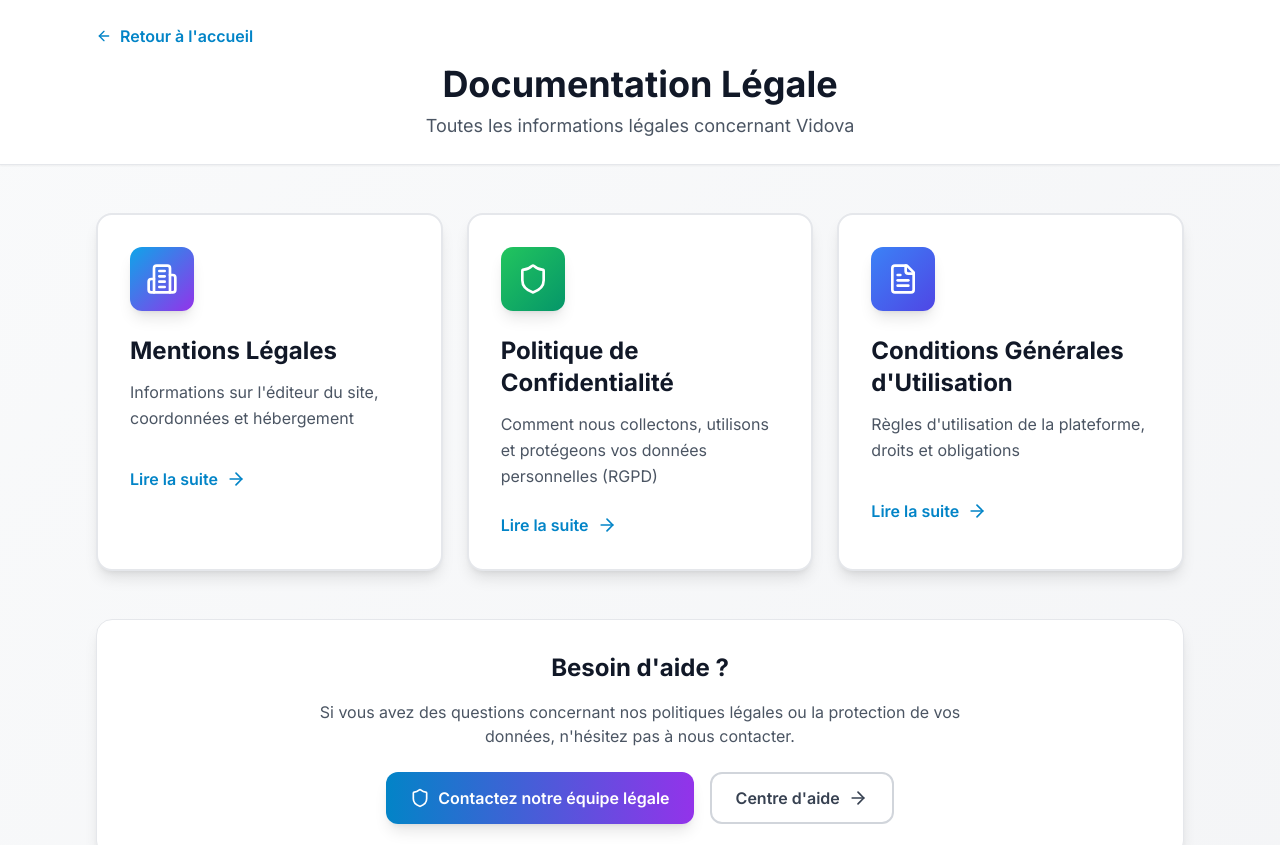
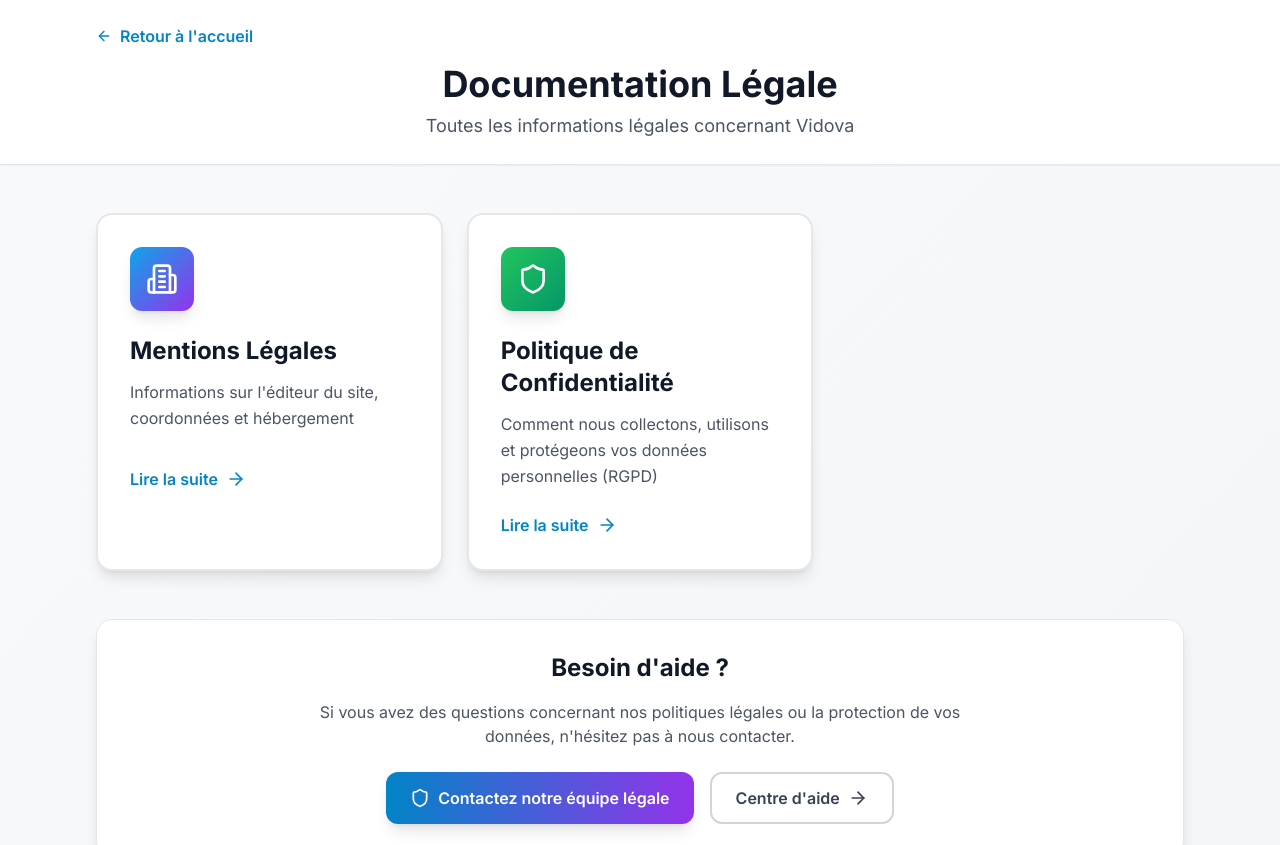
Before and after one commit to skrt67/creatoros, a Next.js app in the folder frontend/: page /legal in a window 1280 px wide. Shown: the top 845 px of the page. Built offline with nearby package versions, Linux system fonts and the light colour scheme.

Commit message:
fix: Remove /terms links to prevent 404 errors

```diff
--- a/frontend/app/legal/page.tsx
+++ b/frontend/app/legal/page.tsx
@@ -23,15 +23,6 @@ export default function LegalHub() {
       color: 'from-green-500 to-emerald-600',
       bgColor: 'from-green-50 to-emerald-50',
       borderColor: 'border-green-200'
-    },
-    {
-      title: 'Conditions Générales d\'Utilisation',
-      description: 'Règles d\'utilisation de la plateforme, droits et obligations',
-      icon: FileText,
-      href: '/legal/terms',
-      color: 'from-blue-500 to-indigo-600',
-      bgColor: 'from-blue-50 to-indigo-50',
-      borderColor: 'border-blue-200'
     }
   ];
 
--- a/frontend/app/page.tsx
+++ b/frontend/app/page.tsx
@@ -311,7 +311,6 @@ export default function HomePage() {
               <h3 className="text-sm font-medium text-gray-900 mb-4">Légal</h3>
               <ul className="space-y-3">
                 <li><Link href="/legal/privacy" className="text-sm text-gray-600 hover:text-gray-900 font-light">Confidentialité</Link></li>
-                <li><Link href="/legal/terms" className="text-sm text-gray-600 hover:text-gray-900 font-light">Conditions</Link></li>
                 <li><Link href="/legal/mentions" className="text-sm text-gray-600 hover:text-gray-900 font-light">Mentions légales</Link></li>
               </ul>
             </div>
--- a/frontend/app/register/page.tsx
+++ b/frontend/app/register/page.tsx
@@ -210,11 +210,7 @@ export default function RegisterPage() {
           </p>
 
           <p className="text-xs text-gray-500 mt-6 text-center font-light leading-relaxed">
-            En créant un compte, vous acceptez nos{' '}
-            <Link href="/terms" className="text-gray-900 hover:underline">
-              conditions d'utilisation
-            </Link>
-            {' '}et notre{' '}
+            En créant un compte, vous acceptez nos conditions d'utilisation et notre{' '}
             <Link href="/legal/privacy" className="text-gray-900 hover:underline">
               politique de confidentialité
             </Link>
--- a/frontend/components/layout/Footer.tsx
+++ b/frontend/components/layout/Footer.tsx
@@ -19,7 +19,6 @@ export function Footer() {
     ],
     legal: [
       { name: 'Confidentialité', href: '/legal/privacy' },
-      { name: 'Conditions d\'utilisation', href: '/legal/terms' },
       { name: 'Mentions légales', href: '/legal/mentions' },
     ],
     social: [
```
